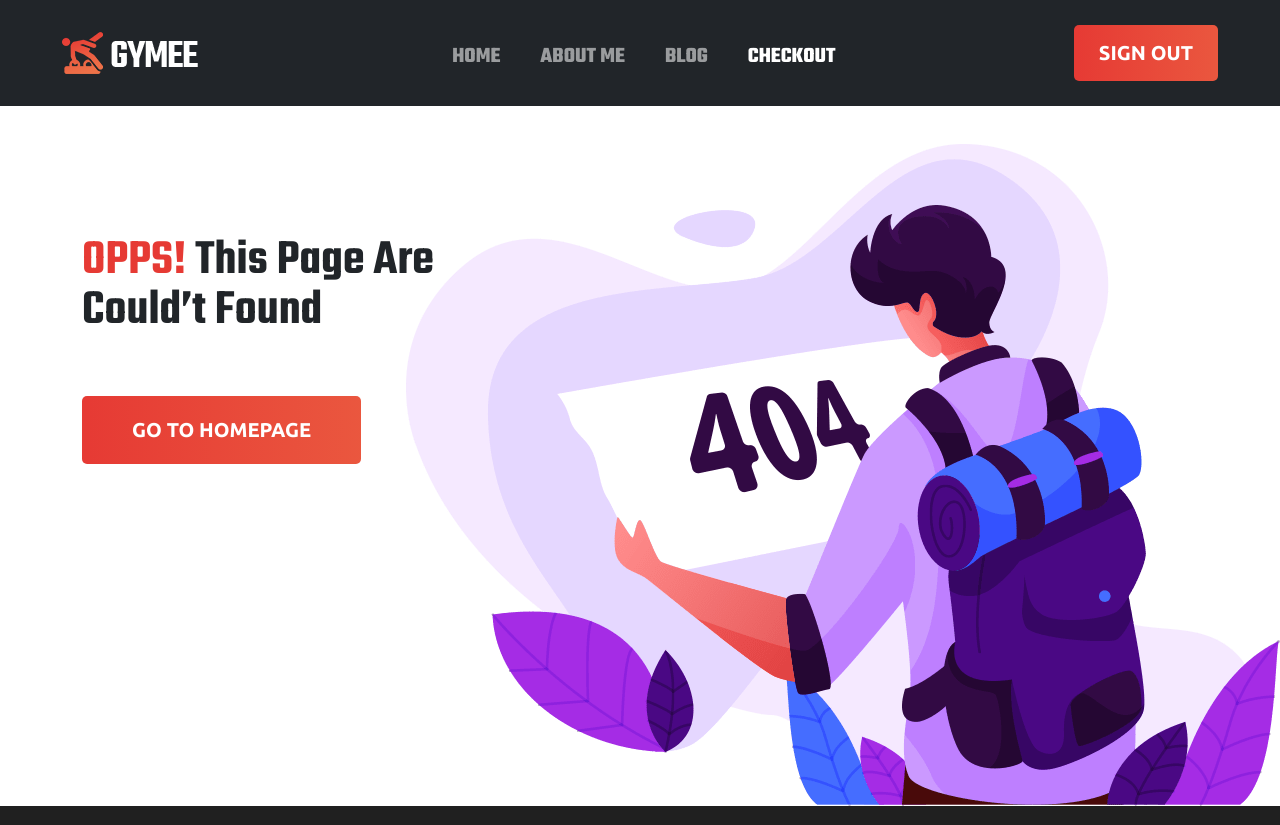
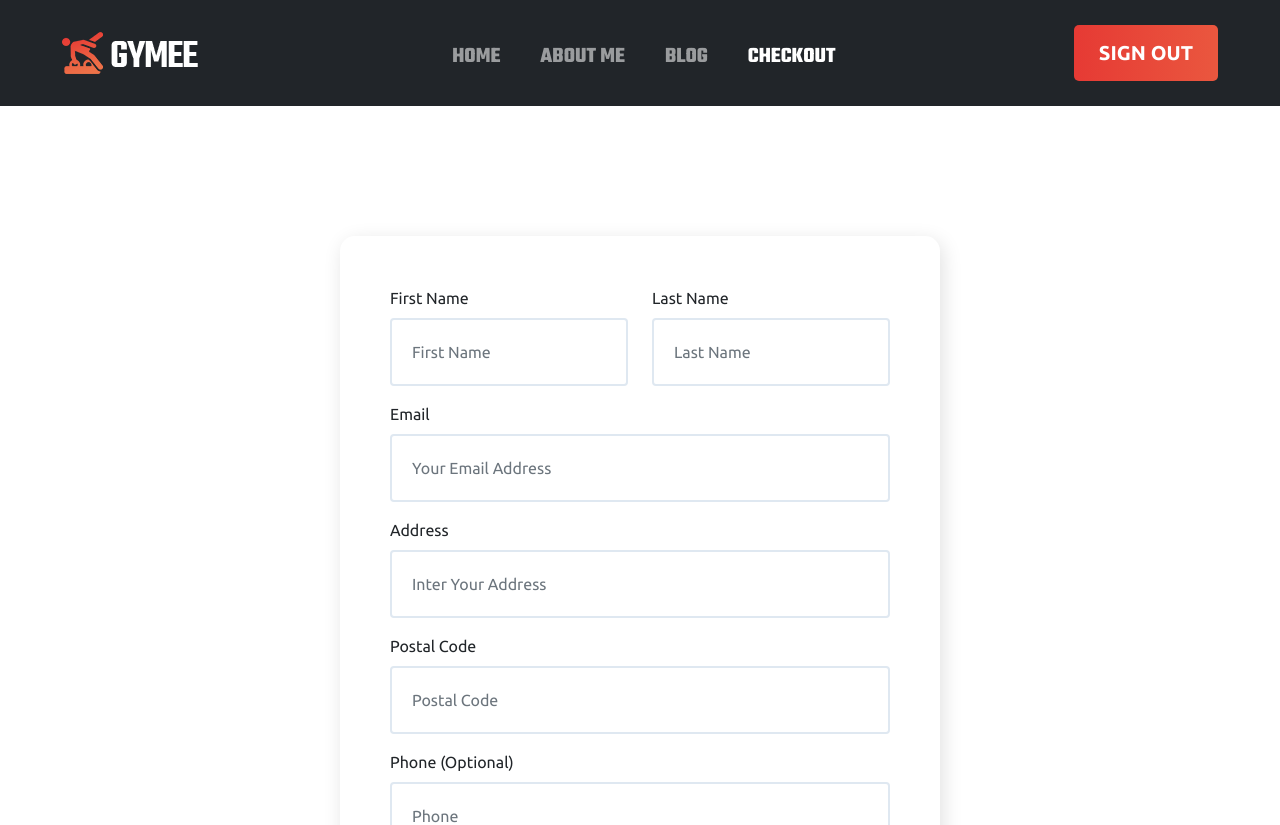
Before and after one commit to shakibdshy/Gyme---Personal-Training-Center, a React (Create React App) app: page /checkout in a window 1280 px wide. Shown: the top 825 px of the page. Built offline with nearby package versions, Linux system fonts and the light colour scheme; no server answers.

Commit message:
app JS Update

```diff
--- a/src/App.js
+++ b/src/App.js
@@ -29,6 +29,14 @@ function App() {
             </RequireAuth>
           }
         />
+        <Route
+          path='/checkout'
+          element={
+            <RequireAuth>
+              <Checkout />
+            </RequireAuth>
+          }
+        />
         <Route path='/login' element={<Login />} />
         <Route path='/register' element={<Register />} />
         <Route path='*' element={<Notfound />} />
```
